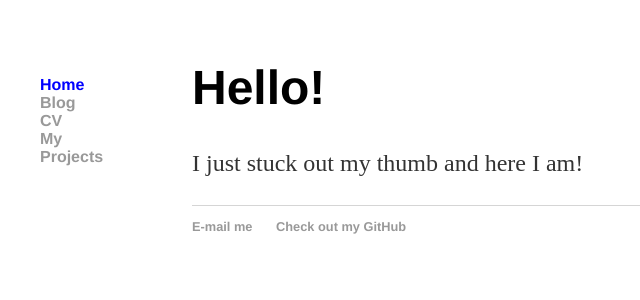
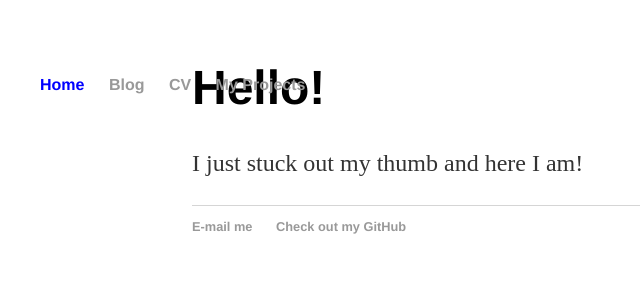
Before and after one commit to RocketGeek42/rocketgeek.github.io, a Jekyll site: the page built from index.html, in a window 1280 px wide. Shown: the top 300 px of the page, without its empty margins (0-640 px from the left). Built offline with Jekyll 4.4.1, drawn with Linux system fonts in a browser that asks for light colours.

Commit message:
Update main.css
navbar styling update

```diff
--- a/css/main.css
+++ b/css/main.css
@@ -5,7 +5,7 @@ body {
 nav ul {
     font-family:'Helvetica', 'Arial', 'Sans-Serif';
     height: 100%;
-    width: 0;
+    width: auto;
     position: fixed;
     z-index: 1;
     top: 0;
```
